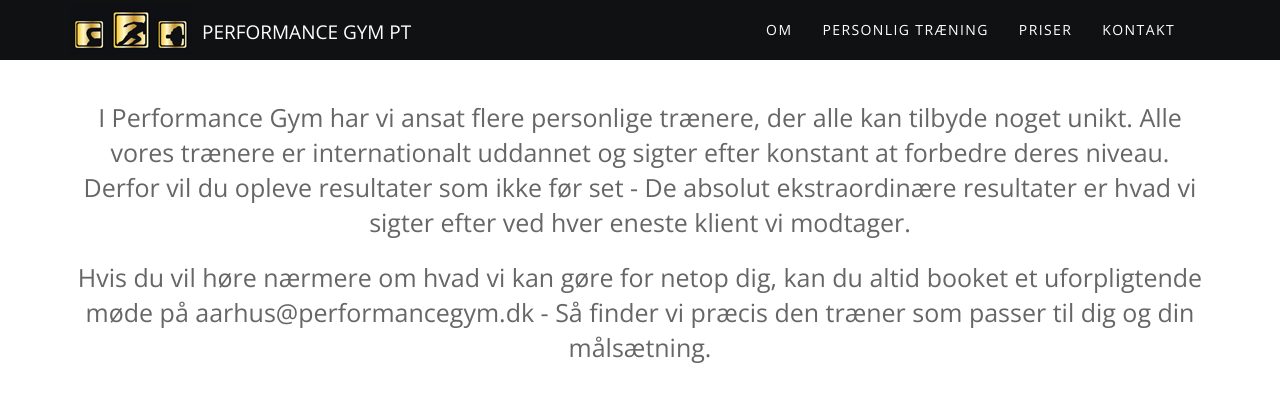
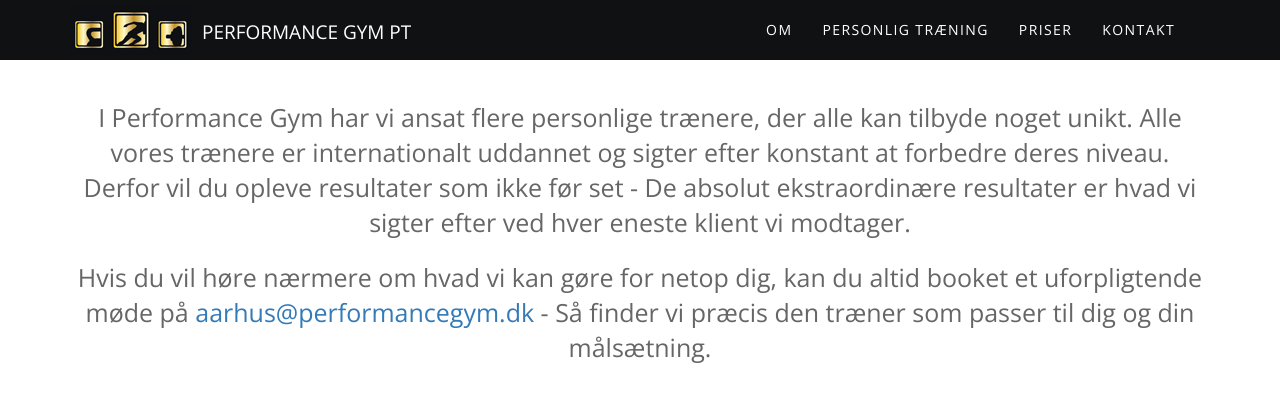
Before and after one commit to lsolesen/performancegymaarhus.dk, a Jekyll site: the page built from _pages/pt.html, in a window 1280 px wide and 900 px high, scrolled down 719 px, cut to the strip 0-471 px from the top of the window. Shown: the top 402 px of the strip. Built offline with Jekyll 4.4.1, drawn with Linux system fonts in a browser that asks for light colours; nearby versions of some CDN libraries; comment, search, counter and statistics services are not loaded; part of the change alters nothing that is shown; some of the changed text lies outside the part shown.

```diff
--- a/_config.yml
+++ b/_config.yml
@@ -1,8 +1,9 @@
 # Site settings
 title: Performance Gym PT
-email: aarhus@performancegym.dk
-phone: "+45 2751 0788"
-
+email: |
+    <a href="mailto:aarhus@performancegym.dk">aarhus@performancegym.dk</a>
+phone: |
+    <a href="tel:27510788">+45 2751 0788</a>
 description: > # this means to ignore newlines until "baseurl:"
 baseurl: "" # the subpath of your site, e.g. /blog/
 url: "" # the base hostname & protocol for your site
```
